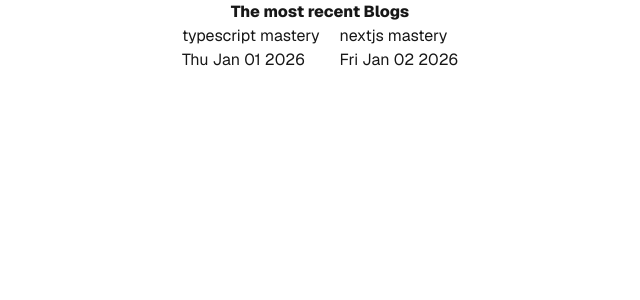
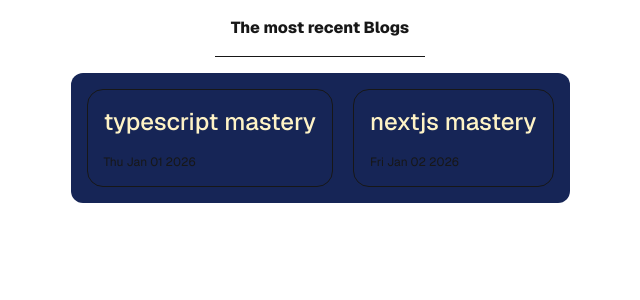
Before and after one commit to MostafaGamalBisher/Blog-App, a Next.js app: page /blog in a window 1280 px wide. Shown: the top 300 px of the page, without its empty margins (320-960 px from the left). Built offline with nearby package versions, Linux system fonts and the light colour scheme.

Commit message:
node 5 tailwind done node 6 started

```diff
--- a/package.json
+++ b/package.json
@@ -1,5 +1,5 @@
 {
-  "name": "starter-kit-nextjs",
+  "name": "Blog-App",
   "version": "0.1.0",
   "private": true,
   "scripts": {
--- a/src/app/blog/_components/PostCard.tsx
+++ b/src/app/blog/_components/PostCard.tsx
@@ -6,10 +6,10 @@ interface PostCardProps {
 
 const PostCard = ({ post }: PostCardProps) => {
   return (
-    <li className="flex flex-col">
-      <h3>{post.title}</h3>
-      <p>{post.date.toDateString()}</p>
-    </li>
+    <div className="flex flex-col items-start gap-4 rounded-2xl border p-4">
+      <h3 className="text-2xl font-medium text-amber-100">{post.title}</h3>
+      <p className="text-xs">{post.date.toDateString()}</p>
+    </div>
   );
 };
 
--- a/src/app/blog/_components/PostsList.tsx
+++ b/src/app/blog/_components/PostsList.tsx
@@ -1,3 +1,4 @@
+import Link from 'next/link';
 import { Post } from '../posts';
 import PostCard from './PostCard';
 
@@ -7,9 +8,13 @@ interface PostsListProps {
 
 const PostsList = ({ posts }: PostsListProps) => {
   return (
-    <ul className="flex flex-row gap-5">
+    <ul className="mt-4 flex flex-row gap-5 rounded-xl bg-blue-950 p-4">
       {posts.map((post) => (
-        <PostCard key={post.slug} post={post} />
+        <li key={post.slug}>
+          <Link href={`/blog/${post.slug}`}>
+            <PostCard post={post} />
+          </Link>
+        </li>
       ))}
     </ul>
   );
--- a/src/app/blog/page.tsx
+++ b/src/app/blog/page.tsx
@@ -5,8 +5,8 @@ const postsArray = Object.values(posts);
 
 const BlogListPage = () => {
   return (
-    <div className="flex flex-col items-center justify-center">
-      <h2 className="font-extrabold">The most recent Blogs</h2>
+    <div className="flex flex-col items-center justify-start">
+      <h2 className="border-b p-4 font-extrabold">The most recent Blogs</h2>
       <PostsList posts={postsArray} />
     </div>
   );
--- a/src/app/layout.tsx
+++ b/src/app/layout.tsx
@@ -13,7 +13,7 @@ const geistMono = Geist_Mono({
 });
 
 export const metadata: Metadata = {
-  title: 'Project Name',
+  title: 'Blog App',
   description: 'Project description',
 };
 
--- a/src/app/page.tsx
+++ b/src/app/page.tsx
@@ -1,3 +1,15 @@
+import Link from 'next/link';
+
 export default function Home() {
-  return <></>;
+  return (
+    <div className="flex flex-col items-center justify-center gap-4">
+      <p className="text-5xl text-blue-200">Welcome to the Blog App</p>
+      <Link
+        href={'/blog'}
+        className="animate-pulse cursor-pointer rounded-4xl bg-blue-950 p-2 text-xl transition-all"
+      >
+        Click To Go To The Blog List
+      </Link>
+    </div>
+  );
 }
```
